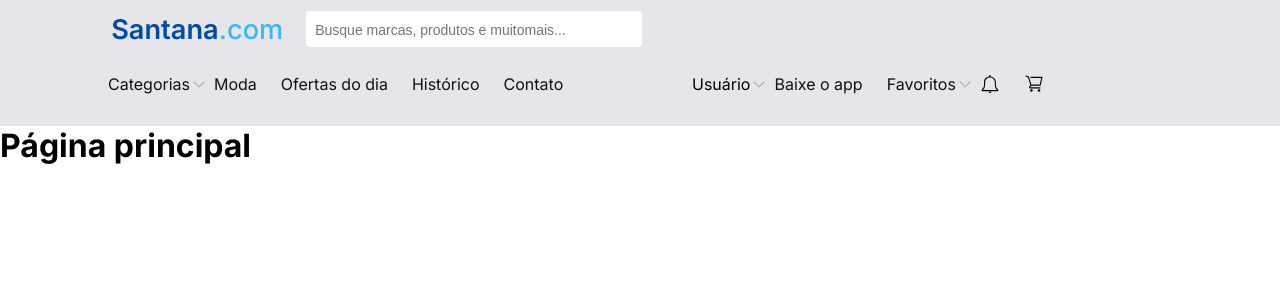
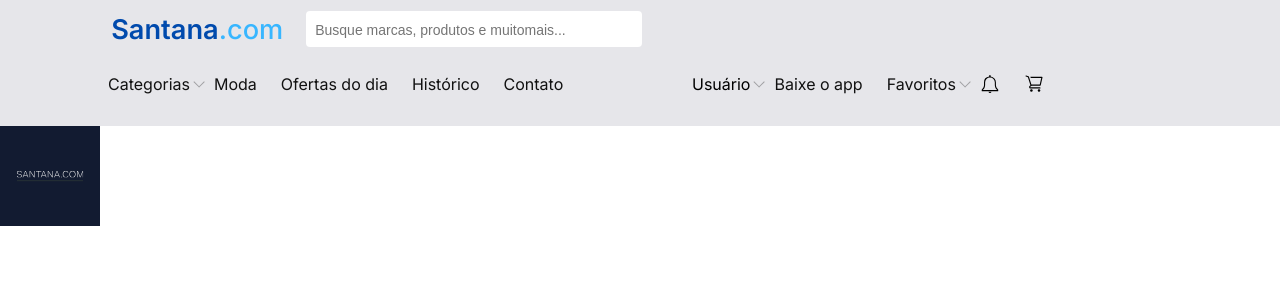
Before and after one commit to iSantanaaH/santana.com, a Next.js app in the folder front-end_next/: page / in a window 1280 px wide. Shown: the top 300 px of the page. Built offline with nearby package versions, Linux system fonts and the light colour scheme.

Commit message:
create layout carrousel in home page

```diff
--- a/front-end_next/app/page.tsx
+++ b/front-end_next/app/page.tsx
@@ -1,9 +1,18 @@
 import MainLayoutHome from "./layouts/mainLayout";
+import styles from "./page.module.css";
+import Image from "next/image";
 
 export default function HomePage() {
   return (
     <MainLayoutHome>
-      <h1>Página principal</h1>
+      <section className={styles.Carrousel}>
+        <div className={styles.LeftCarrousel}></div>
+        <div className={styles.RightCarrousel}></div>
+        <Image className={styles.ImageCarrousel} src={"/Images/logo2.svg"} width={100} height={100} alt="Carrousel Santana.com" />
+        <div className={styles.DivGradient}></div>
+      </section>
+      <section>
+      </section>
     </MainLayoutHome>
   );
 }
```
